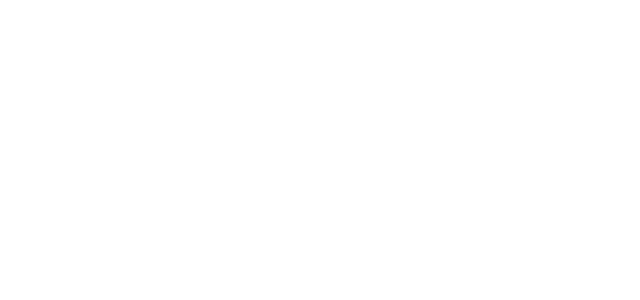
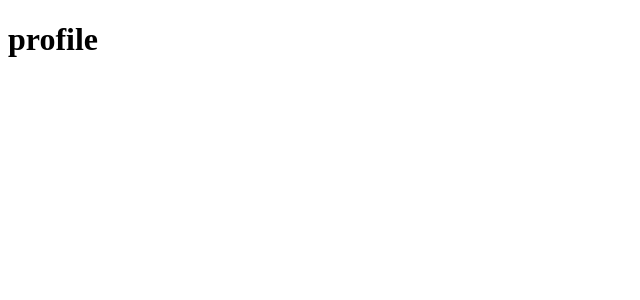
Before and after one commit to felippe-miguel/Be-Sketch-Front, a React (Vite) app in the folder app/: page /profile in a window 1280 px wide. Before the commit this address had no page. Shown: the top 300 px of the page, without its empty margins (0-640 px from the left). Built offline with nearby package versions, Linux system fonts and the light colour scheme.

Commit message:
starting auth

```diff
--- a/app/src/App.jsx
+++ b/app/src/App.jsx
@@ -1,10 +1,12 @@
-import { BrowserRouter, Route, Routes } from 'react-router-dom'
+import { BrowserRouter, Navigate, Route, Routes } from 'react-router-dom'
 import Login from './pages/Login'
+import Profile from './pages/Profile'
 
 const App = () => (
   <BrowserRouter>
     <Routes>
       <Route path='/login' element={ <Login /> } />
+      <Route path='/profile' element={ <Profile /> } />
     </Routes>
   </BrowserRouter>
 )
--- a/app/src/pages/Login.jsx
+++ b/app/src/pages/Login.jsx
@@ -1,5 +1,5 @@
 const Login = () => {
-  return <h1>Hello</h1>
+  return <h1>login</h1>
 }
 
 export default Login
--- /dev/null
+++ b/app/src/pages/Profile.jsx
@@ -0,0 +1,5 @@
+const Profile = () => {
+  return <h1>profile</h1>
+}
+
+export default Profile
--- /dev/null
+++ b/app/src/services/auth.jsx
@@ -0,0 +1 @@
+export const isAuthenticated = () => true
```
